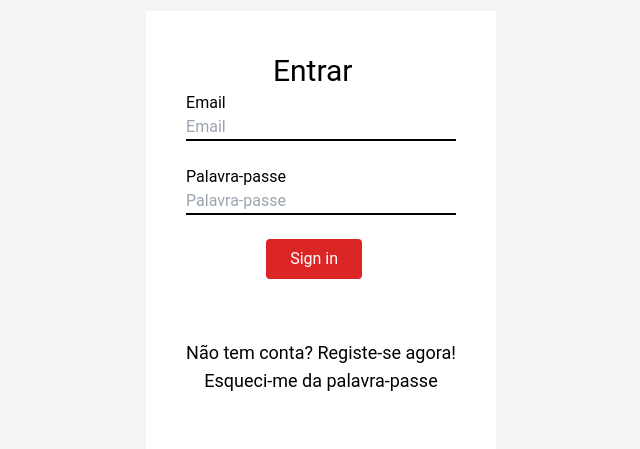
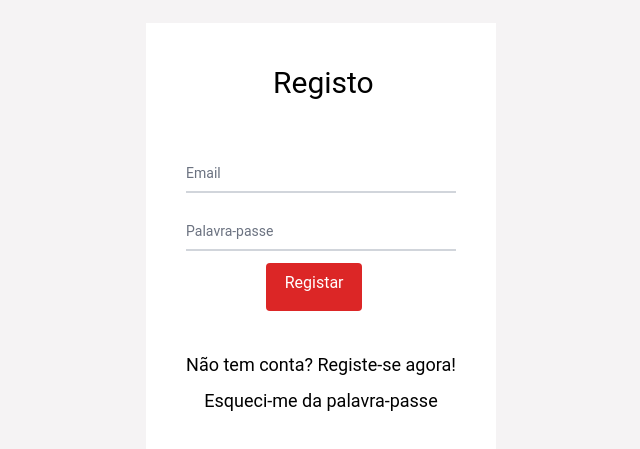
Before and after one commit to gonaloppcc/projetoRAS, a Next.js app in the folder frontend/: page /login in a window 1280 px wide. Shown: the part 161-610 px from the top of the page, without its empty margins (319-959 px from the left). Built offline with nearby package versions, Linux system fonts and the light colour scheme.

Commit message:
Change input field

```diff
--- /dev/null
+++ b/frontend/src/components/LoginCard/forgetPassword.tsx
@@ -0,0 +1,35 @@
+export const ForgetPasswordContent = () => {
+    const RedButton = (props) => {
+        return (
+            <div className=" items-start text-white	align-baseline	 h-12 p-2 w-24  bg-red-600 text-center	rounded">
+                <button type="submit">{props.text}</button>
+            </div>
+        );
+    };
+
+    return (
+        <>
+            <div className="flex flex-col gap-3 p-5">
+                <div className="text-lg  pl-6 pb-2">Esqueci-me da password</div>
+                <div>
+                    Foi enviado um mail para o endereço #####, com um código de
+                    verificação.
+                </div>
+                <div className=" relative z-0">
+                    <input
+                        type="text"
+                        id="floating_standard"
+                        className="block py-2.5 px-0 w-full text-sm text-gray-900 bg-transparent border-0 border-b-2 border-gray-300 appearance-none dark:text-white dark:border-gray-600 dark:focus:border-blue-500 focus:outline-none focus:ring-0 focus:border-blue-600 peer"
+                        placeholder=" "
+                    />
+                    <label className="absolute text-sm text-gray-500 dark:text-gray-400 duration-300 transform -translate-y-6 scale-75 top-3 -z-10 origin-[0] peer-focus:left-0 peer-focus:text-blue-600 peer-focus:dark:text-blue-500 peer-placeholder-shown:scale-100 peer-placeholder-shown:translate-y-0 peer-focus:scale-75 peer-focus:-translate-y-6">
+                        Code
+                    </label>
+                    <div className="pt-4">
+                        <RedButton text={'Reset'} />{' '}
+                    </div>
+                </div>
+            </div>
+        </>
+    );
+};
--- a/frontend/src/components/LoginCard/index.tsx
+++ b/frontend/src/components/LoginCard/index.tsx
@@ -1,12 +1,12 @@
 import React, {useEffect, useState} from 'react';
-import {InputForm} from '../createBetter/inputForm';
-import {Modal} from '../Modal/index';
-import {REGEX_MAIL} from '../../utils/regex';
-
-import {useRef} from 'react';
-
+import {InputForm} from './../createBetter/inputForm';
+import {REGEX_MAIL, REGEX_NUMBERS, REGEX_USERNAME} from '../../utils/regex';
+import {ForgetPasswordContent} from './forgetPassword';
 export const LoginCard = () => {
-    const intialValues = {email: '', password: ''};
+    const intialValues = {
+        mail: '',
+        password: '',
+    };
 
     const [formValues, setFormValues] = useState(intialValues);
     const [formErrors, setFormErrors] = useState({});
@@ -31,22 +31,21 @@ export const LoginCard = () => {
     };
 
     //form validation handler
+    // FIXME Em todos
     const validate = (values) => {
         let errors = {};
+        // Phone numbers, cc, nifs all with 9 numbers
 
-        {
-            /*  FIXME EM TODOS*/
-        }
-        if (!values.email) {
-            errors.email = 'Cannot be blank';
-        } else if (!REGEX_MAIL.test(values.email)) {
-            errors.email = 'Invalid email format';
+        if (!values.password) {
+            errors.password = 'Obrigatório';
+        } else if (values.password.length < 4) {
+            errors.password = 'Password tem de ter mais de 4 carateres';
         }
 
-        if (!values.password) {
-            errors.password = 'Cannot be blank';
-        } else if (values.password.length < 4) {
-            errors.password = 'Password must be more than 4 characters';
+        if (!values.mail) {
+            errors.mail = 'Obrigatório';
+        } else if (!REGEX_MAIL.test(values.mail)) {
+            errors.mail = 'Mail incorreto';
         }
 
         return errors;
@@ -58,60 +57,28 @@ export const LoginCard = () => {
         }
     }, [formErrors]);
 
-    const [open, setOpen] = useState(false);
-
-    const forgetPasswordContent = () => {
-        return (
-            <>
-                <div className="flex flex-col gap-3 p-5">
-                    <div className="text-lg  pl-6 pb-2">
-                        Esqueci-me da password
-                    </div>
-                    <div>
-                        Foi enviado um mail para o endereço #####, com um código
-                        de verificação.
-                    </div>
-                    <div className=" relative z-0">
-                        <input
-                            type="text"
-                            id="floating_standard"
-                            className="block py-2.5 px-0 w-full text-sm text-gray-900 bg-transparent border-0 border-b-2 border-gray-300 appearance-none dark:text-white dark:border-gray-600 dark:focus:border-blue-500 focus:outline-none focus:ring-0 focus:border-blue-600 peer"
-                            placeholder=" "
-                        />
-                        <label className="absolute text-sm text-gray-500 dark:text-gray-400 duration-300 transform -translate-y-6 scale-75 top-3 -z-10 origin-[0] peer-focus:left-0 peer-focus:text-blue-600 peer-focus:dark:text-blue-500 peer-placeholder-shown:scale-100 peer-placeholder-shown:translate-y-0 peer-focus:scale-75 peer-focus:-translate-y-6">
-                            Code
-                        </label>
-                        <div className="pt-4">
-                            <RedButton text={'Reset'} />{' '}
-                        </div>
-                    </div>
-                </div>
-            </>
-        );
-    };
-
-    const LoginBody = () => {
     return (
         <div className="h-screen w-screen justify-center flex items-center bg-CULTURED">
-                <div className="bg-white w-auto flex flex-col items-center px-10 pt-10 pb-20 h-auto  relative ">
-                    <div className="w-24 h-10 not-italic font-normal text-3xl leading-10 text-black flex-none order-none flex-grow-0">
-                        Entrar
+            <div className="bg-white w-auto flex flex-col items-center px-10 pt-10 pb-10 h-auto gap-10 relative ">
+                <div className="w-24 h-10  not-italic font-normal text-3xl leading-10 text-black flex-none order-none flex-grow-0">
+                    Registo
                 </div>
-                    <div className="flex flex-col items-start flex-none order-1   gap-12 ">
+                <div className="flex flex-col items-start flex-none order-1">
                     <div className="flex-none order-none  ">
                         <form
                             onSubmit={handleSubmit}
                             noValidate
-                                className=" gap-5"
+                            className="gap-5"
                         >
-                                {/*  FIXME EM TODOS*/}
+                            {/*  FIXME Em todos */}
+
                             <InputForm
                                 htmlFor="email"
                                 name="Email"
-                                    id="email"
-                                    value={formValues.email}
+                                id="mail"
+                                value={formValues.mail}
                                 handleChange={handleChange}
-                                    error={formErrors.email}
+                                error={formErrors.mail}
                             />
                             <InputForm
                                 htmlFor="password"
@@ -121,27 +88,24 @@ export const LoginCard = () => {
                                 handleChange={handleChange}
                                 error={formErrors.password}
                             />
-                                <div className="flex flex-col pt-5 items-start self-stretch flex-none order-1 h-12 px-20 justify-center pb-20 ">
-                                    <RedButton text={'Sign in'} />
+
+                            <div className="flex flex-col items-start self-stretch flex-none order-1 px-20 justify-center pt-1 pb-10">
+                                <div className=" text-white text-center h-12 p-2 w-24 gap-5 bg-red-600 rounded justify-center ">
+                                    {/*  FIXME Em todos */}
+                                    <button type="submit">Registar</button>
                                 </div>
-                                <div className="flex-none order-2 h-12 ">
-                                    <div className="text-center	">
+                            </div>
+                            <div className="flex flex-col gap-2 text-center  ">
                                 <a
                                     href="/register"
                                     className="flex-none order-2 h text-lg"
                                 >
-                                            {/*  FIXME */}
+                                    {/*  FIXME Em todos */}
                                     Não tem conta? Registe-se agora!
                                 </a>
-                                    </div>
-                                    <div className="text-center	">
-                                        <div
-                                            className="flex-none order-2 cursor-pointer text-lg"
-                                            onClick={() => setOpen(true)}
-                                        >
-                                            {/*  FIXME */}
+                                <div className="flex-none order-2 h text-lg">
+                                    {/*  FIXME Adicionar o modal aqui */}
                                     Esqueci-me da palavra-passe
-                                        </div>
                                 </div>
                             </div>
                         </form>
@@ -151,24 +115,3 @@ export const LoginCard = () => {
         </div>
     );
 };
-    const RedButton = (props) => {
-        return (
-            <div className=" items-start text-white	align-baseline	 h-12 p-2 w-24  bg-red-600 text-center	rounded">
-                <button type="submit">{props.text}</button>
-            </div>
-        );
-    };
-    return (
-        <div>
-            {open && (
-                <Modal
-                    open={open}
-                    setOpen={setOpen}
-                    content={forgetPasswordContent}
-                />
-            )}
-
-            <LoginBody />
-        </div>
-    );
-};
--- a/frontend/src/components/createBetter/index.tsx
+++ b/frontend/src/components/createBetter/index.tsx
@@ -1,4 +1,3 @@
-import {ClassNames} from '@emotion/react';
 import React, {useEffect, useState} from 'react';
 import {InputForm} from './inputForm';
 import {REGEX_MAIL, REGEX_NUMBERS, REGEX_USERNAME} from '../../utils/regex';
@@ -139,14 +138,14 @@ export const CreateBetter = () => {
                                 error={formErrors.phone}
                             />
                             <InputForm
-                                htmlFor="text"
+                                htmlFor="number"
                                 name="Número Cartão de Cidadão"
                                 id="numberCC"
                                 value={formValues.numberCC}
                                 handleChange={handleChange}
                                 error={formErrors.numberCC}
                             />
-                            <div className="flex flex-col items-start self-stretch flex-none order-1 px-20 justify-center pt-1 pb-10">
+                            <div className="flex flex-col items-start self-stretch flex-none order-1 px-20 py-3">
                                 <div className=" text-white text-center h-12 p-2 w-24 gap-5 bg-red-600 rounded justify-center ">
                                     {/*  FIXME Em todos */}
                                     <button type="submit">Registar</button>
--- a/frontend/src/components/createBetter/inputForm.tsx
+++ b/frontend/src/components/createBetter/inputForm.tsx
@@ -1,27 +1,38 @@
 import React, {useEffect, useState} from 'react';
+import classNames from 'classnames';
 
 export const InputForm = (props) => {
     return (
-        <div className="flex flex-col pb-6 ">
-            <label htmlFor={props.HtmlFor}>{props.name}</label>
+        <div className="py-2">
+            <div className="relative z-0">
                 <input
                     type={props.htmlFor}
                     name={props.id}
                     id={props.id}
-                placeholder={props.name}
                     value={props.value}
                     onChange={props.handleChange}
-                className={
-                    props.error
-                        ? 'border-red-500 border-2'
-                        : 'border-black border-b-2'
+                    placeholder={' '}
+                    //className="block py-2.5 px-0 w-full text-sm text-gray-900 bg-transparent border-0 border-b-2 border-gray-300 appearance-none dark:text-white dark:border-gray-600 dark:focus:border-blue-500 focus:outline-none focus:ring-0 focus:border-blue-600 peer"
+                    className={classNames(
+                        'block py-2.5 px-0 w-full text-sm text-gray-900 bg-transparent border-0 border-b-2 border-gray-300 appearance-none dark:text-white dark:border-gray-600 dark:focus:border-blue-500 focus:outline-none focus:ring-0 focus:border-blue-600 peer',
+                        {
+                            'border-red-500 border-2': props.error,
+                            'border-black border-b-2': !props.error,
                         }
+                    )}
                 />
+                <label
+                    htmlFor={props.name}
+                    className="absolute text-sm text-gray-500 dark:text-gray-400 duration-300 transform -translate-y-6 scale-75 top-3 -z-10 origin-[0] peer-focus:left-0 peer-focus:text-blue-600 peer-focus:dark:text-blue-500 peer-placeholder-shown:scale-100 peer-placeholder-shown:translate-y-0 peer-focus:scale-75 peer-focus:-translate-y-6"
+                >
+                    {props.name}
+                </label>
                 {props.error && (
                     <span className="text-base mt-1 text-red-500">
                         {props.error}
                     </span>
                 )}
             </div>
+        </div>
     );
 };
```
Lines whose indentation alone changed are shown as unchanged.
